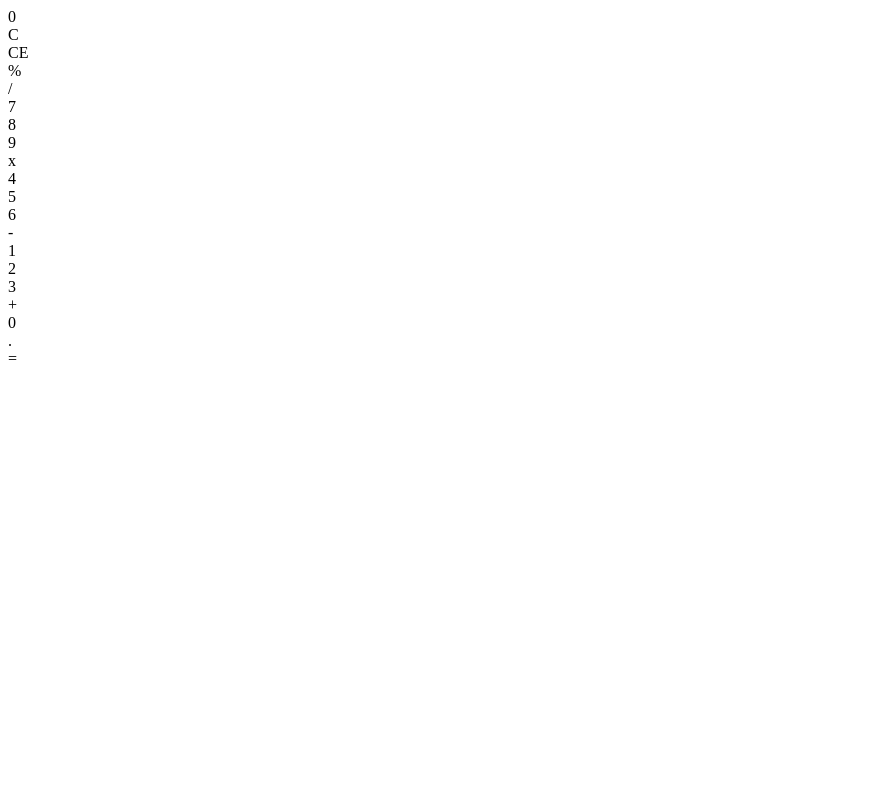
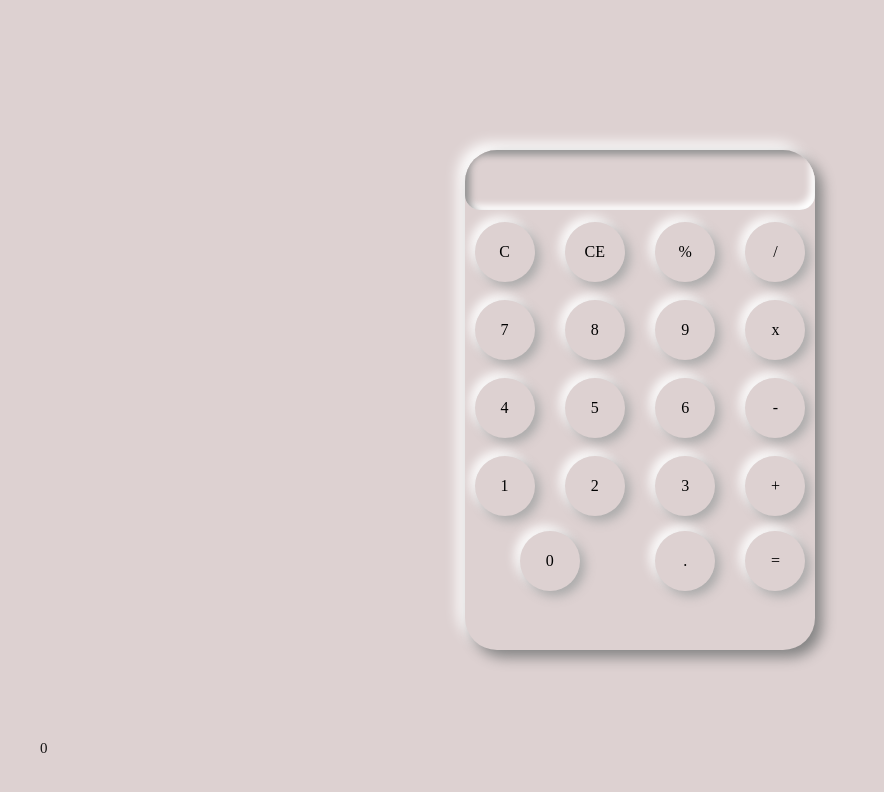
Before and after one commit to MarianoIvasiuta26/proyectoCalculadora-JavaScript, a plain HTML site: page index.html in a window 1280 px wide. Shown: the whole page, without its empty margins (0-884 px from the left). Drawn offline with Linux system fonts and the light colour scheme.

Commit message:
realicé el diseño en css para la calculadora

```diff
--- a/css/style.css
+++ b/css/style.css
@@ -0,0 +1,93 @@
+* {
+    padding: 0;
+    margin: 0;
+    box-sizing: border-box;
+}
+
+section{
+    background-color: #ddd1d1;
+    min-height: 100vh;
+    width: 100%;
+    display: flex;
+    align-items: center;
+    justify-content: center;
+}
+
+.container{
+    background-color: #ddd1d1;
+    width: 90%;
+    height: 500px;
+    max-width: 350px;
+    border-radius: 32px;
+    background: #ddd1d1;
+    box-shadow: 7px 7px 14px #828282, -7px -7px 14px #ffffff;
+    overflow: hidden;
+}
+
+.display{
+    height: 100px;
+    width: 100%;
+    text-align: right;
+    padding: 20px;
+    font-size: 30px;
+    position: relative;
+}
+.display-1{
+    opacity: 0.9;
+    font-size: 15px;
+    height: 20px;
+    overflow: hidden;
+    position: absolute;
+    bottom: 40px;
+    left: 40px;
+}
+
+.border{
+    background-color: aqua;
+    height: 60px;
+    width: 100%;
+    padding-right: 1rem;
+    display: flex;
+    align-items: center;
+    justify-content: flex-end;
+    border-radius: 15px;
+    background: #ddd1d1;
+    font-size: 24px;
+    box-shadow: inset 5px 5px 7px #949494, inset -5px -5px 7px #ffffff;
+}
+
+.temp-result{
+    display: none;
+}
+
+.all-button{
+    color: rgb(0,0,0);
+    display: grid;
+    grid-template: repeat(4, minmax(67px,1fr)) / repeat(4, minmax(50px,1fr));
+    gap: 0.7rem;
+    transform: translateY(0.5rem);
+    place-items: center;
+}
+
+.button{
+    display: inline-block;
+    height: 60px;
+    width: 60px;
+    display: flex;
+    align-items: center;
+    justify-content: center;
+    font: 30px;
+    cursor: pointer;
+    border-radius: 100px;
+    background: #ddd1d1;
+    box-shadow: 5px 5px 11px #aaaaaa, -5px -5px 11px #ffffff ;
+}
+
+.button:hover{
+    background-color: rgb(30, 43, 46);
+    color: white;
+}
+
+.btn-0{
+    grid-column: 1/3;
+}
--- a/index.html
+++ b/index.html
@@ -6,8 +6,8 @@
     <meta name="viewport" content="width=device-width, initial-scale=1.0">
     <title>Proyecto Calculadora</title>
 
-    <link rel="stylesheet" href="/css/style.css">
-    <script src="/javascript/script.js"></script>
+    <link rel="stylesheet" href="../proyectoCalculadora-JavaScript/css/style.css">
+    <script src="../proyectoCalculadora-JavaScript/javascript/script.js"></script>
 </head>
 
 <body>
```
